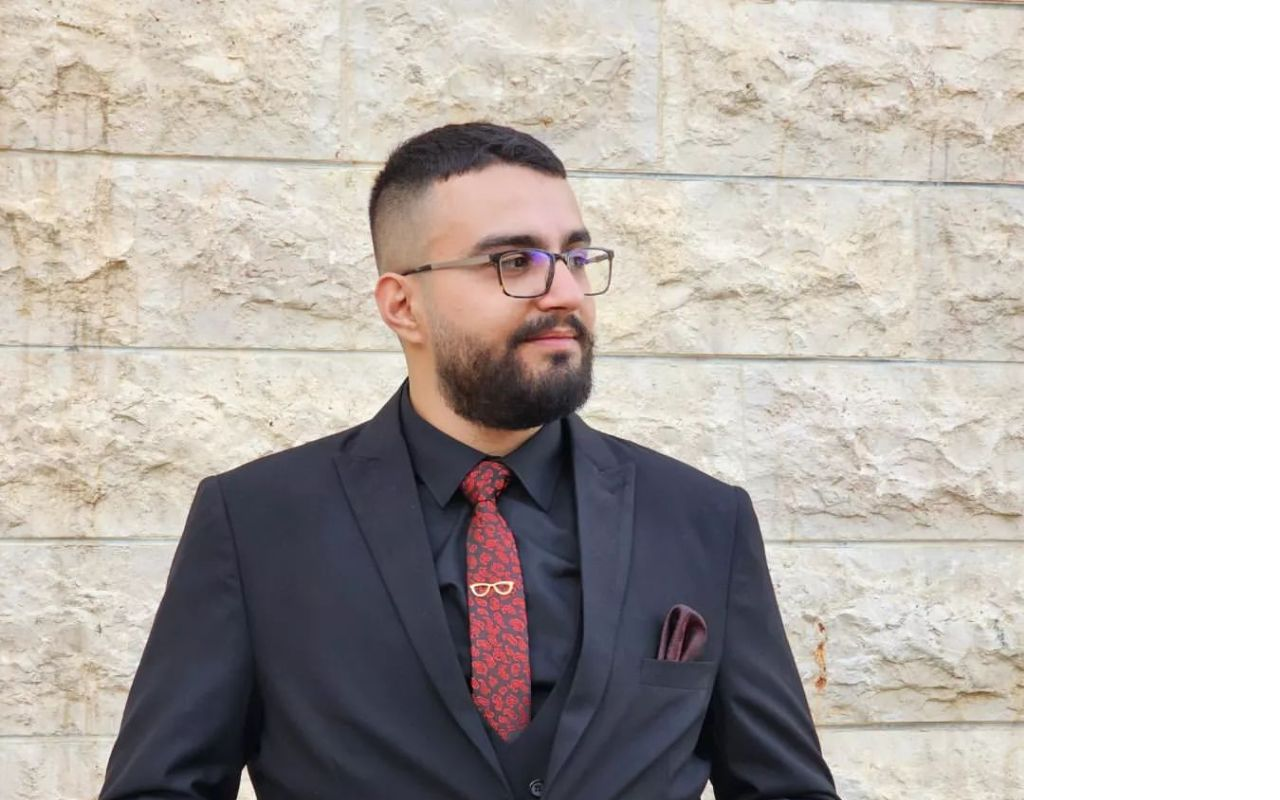
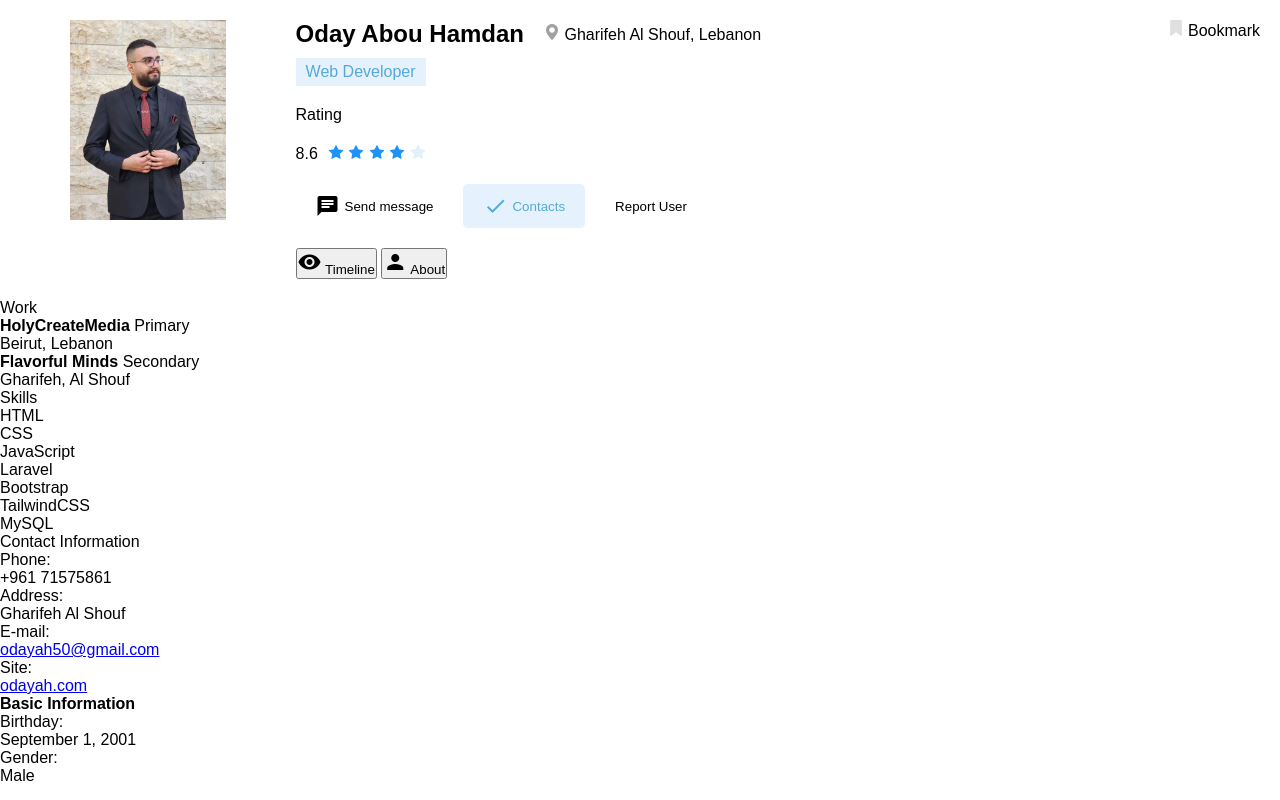
Before and after one commit to OdayAH/FSW-Session2HW2, a plain HTML site: page index.html in a window 1280 px wide. Shown: the top 800 px of the page. Drawn offline with Linux system fonts and the light colour scheme.

Commit message:
Final HTML draft + First CSS draft

```diff
--- a/index.html
+++ b/index.html
@@ -21,14 +21,21 @@
             <div class="name-location">
               <h2>Oday Abou Hamdan</h2>
               <div class="location">
-                <img src="assets/pin.png" alt="Location Icon" />
-                <p>Gharifeh Al Shouf, Lebanon</p>
+                <p>
+                  <img src="assets/pin.png" alt="Location Icon" />
+                  <span>Gharifeh Al Shouf, Lebanon</span>
+                </p>
               </div>
             </div>
             <div class="bookmark">
-              <img src="assets/bookmark.png" alt="Bookmark Icon" />
-              <p>Bookmark</p>
+              <p>
+                <img src="assets/bookmark.png" alt="Bookmark Icon" />
+                <span>Bookmark</span>
+              </p>
             </div>
+          </div>
+          <div class="blue">
+            <p>Web Developer</p>
           </div>
           <div class="rating-container">
             <p>Rating</p>
@@ -47,7 +54,11 @@
             <button class="message-btn">
               <span class="material-icons">chat</span> Send message
             </button>
-            <button class="contact-btn">Contact</button>
+
+            <button class="contact-btn">
+              <span class="material-icons">check</span> Contacts
+            </button>
+            <button class="report-btn">Report User</button>
           </div>
           <div class="toolbar">
             <button class="timeline">
--- a/styles.css
+++ b/styles.css
@@ -1,5 +1,96 @@
 * {
-    margin: 0;
-    padding: 0;
-    box-sizing: border-box;
+  font-family: Arial, sans-serif;
+  margin: 0;
+  padding: 0;
 }
+
+.portfolio {
+  width: 100%;
+  height: 100%;
+}
+
+.image {
+  width: 200px;
+  height: 200px;
+}
+.image img {
+  width: 100%;
+  height: 100%;
+  margin-left: 50px;
+}
+.main {
+  display: flex;
+  padding: 20px;
+}
+.personal {
+  width: 100%;
+  height: 100%;
+  margin-left: 120px;
+}
+
+.main-info {
+  display: flex;
+  justify-content: space-between;
+  width: 100%;
+}
+
+.name-location {
+  display: flex;
+  align-items: center;
+  width: 100%;
+  gap: 20px;
+  margin-bottom: 10px;
+}
+
+.bookmark {
+  display: flex;
+  width: 100%;
+  justify-content: flex-end;
+}
+.rating-container {
+  display: flex;
+  flex-direction: column;
+  gap: 20px;
+  margin-bottom: 20px;
+}
+.rating {
+  display: flex;
+  align-items: center;
+  gap: 10px;
+}
+.blue {
+  width: 120px;
+  padding: 5px;
+  display: flex;
+  justify-content: center;
+  margin-bottom: 20px;
+  background-color: #e5f2fe;
+  color: #56a9d7;
+}
+.contact {
+  display: flex;
+  gap: 10px;
+  margin-bottom: 20px;
+}
+.message-btn,
+.report-btn {
+  display: flex;
+  align-items: center;
+  gap: 5px;
+  padding: 10px 20px;
+  border: none;
+  background-color: white;
+  border-radius: 5px;
+  cursor: pointer;
+}
+.contact-btn {
+  display: flex;
+  align-items: center;
+  gap: 5px;
+  padding: 10px 20px;
+  border: none;
+  background-color: #e5f2fe;
+  color: #56a9d7;
+  border-radius: 5px;
+  cursor: pointer;
+}
```
